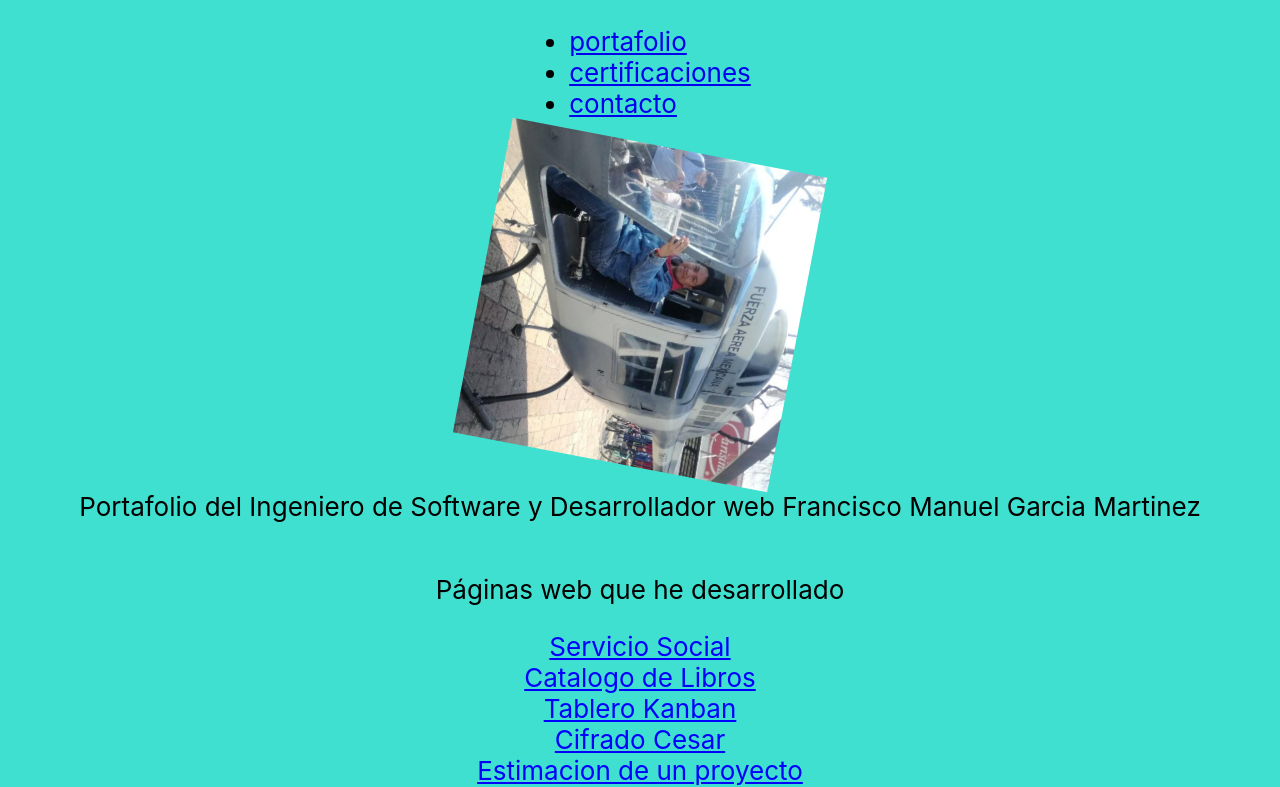
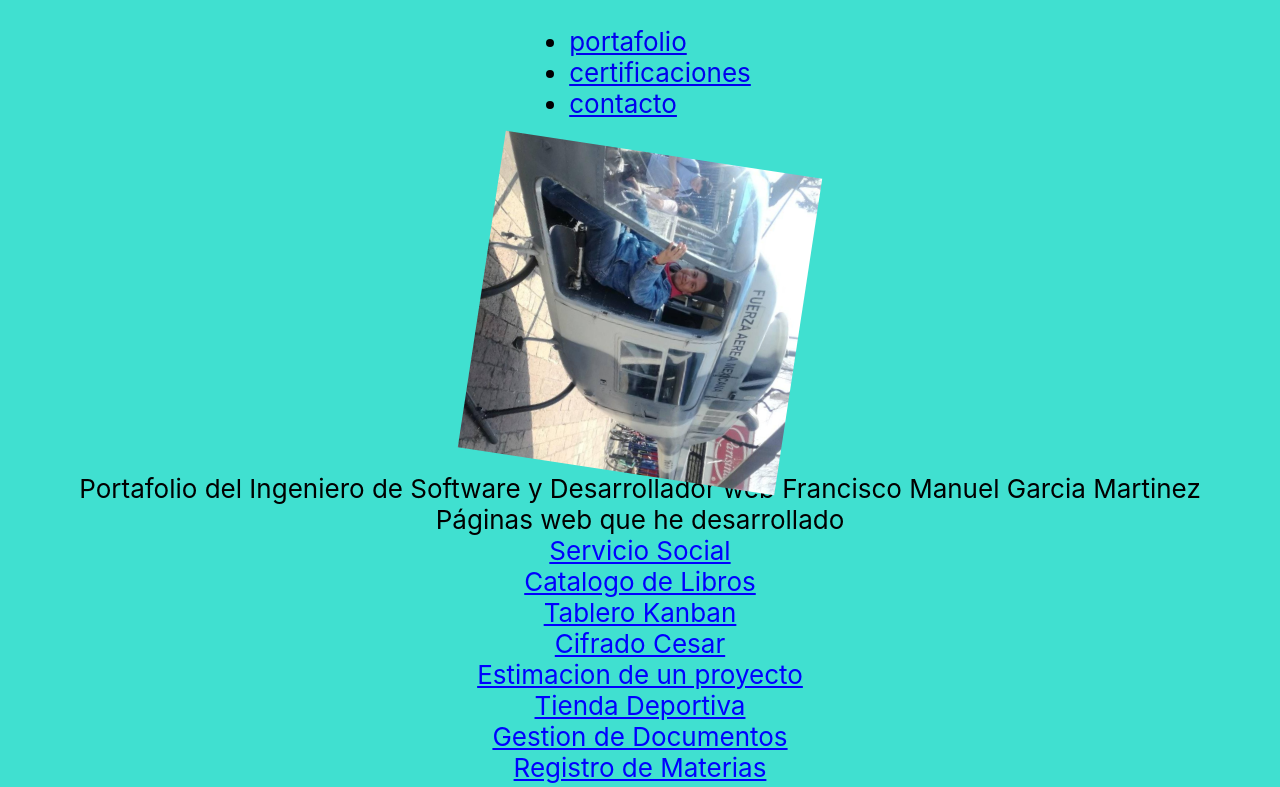
Before and after one commit to Delta939/portafoliodetrabajo, a React (Create React App) app: page /contacto in a window 1280 px wide. Shown: the top 787 px of the page. Built offline with nearby package versions, Linux system fonts and the light colour scheme.

Commit message:
Update App.js

```diff
--- a/src/App.js
+++ b/src/App.js
@@ -26,11 +26,11 @@ function Portafolio() {
     <div className="App">
       <header className="App-header">
         <img src={logo} className="App-logo" alignContent="right" alt="logo" />
-        <p>
+        <a>
           Portafolio del Ingeniero de Software y Desarrollador web Francisco
           Manuel Garcia Martinez
-        </p>
-        <p>Páginas web que he desarrollado</p>
+        </a>
+        <a>Páginas web que he desarrollado</a>
         <a
           className="App-link"
           href="http://uacmproyectoluchadoresambientales.atwebpages.com/Menuprincipal.php?txt_usuario=profesor&txt_password=295"
```
